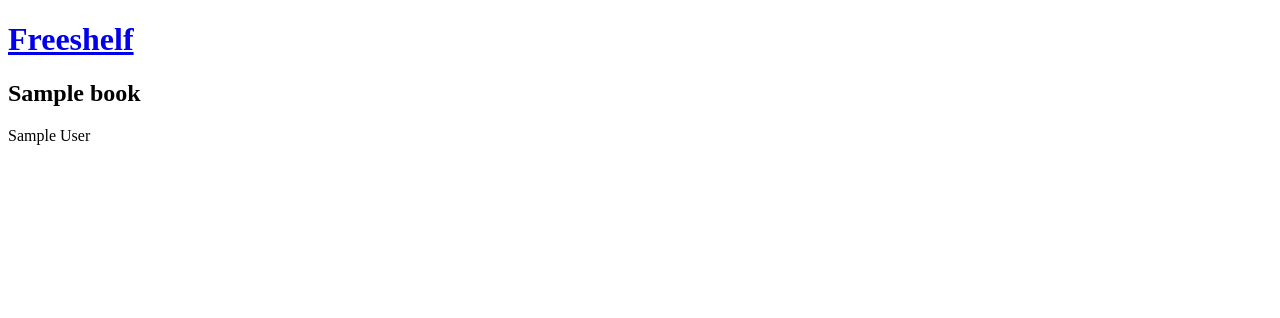
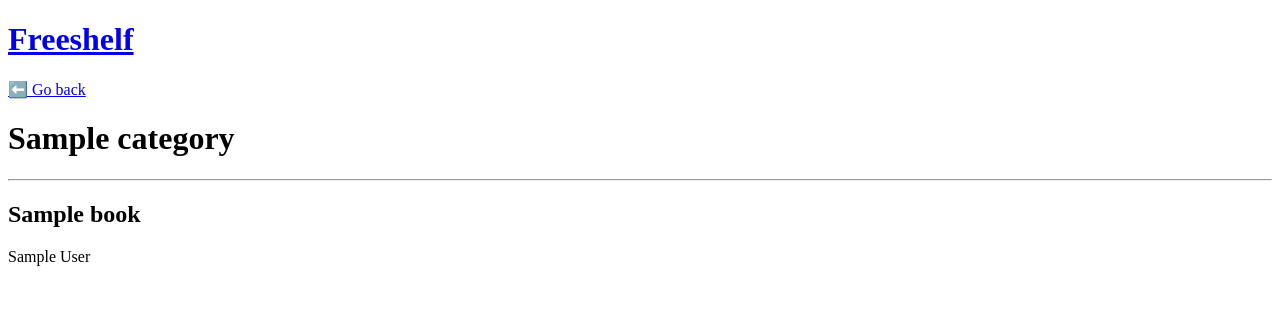
Before and after one commit to Momentum-Team-8/django-freeshelf-roanblanchard, a Django app: a page that uses books/templates/books/show_category.html in a window 1280 px wide. Shown: the top 318 px of the page. Run offline with Django 3.2, Linux system fonts and the light colour scheme; tables that the repository leaves empty hold one stand-in row (values such as "Sample post").

Commit message:
added a go back button on the category details view

```diff
--- a/books/templates/books/show_category.html
+++ b/books/templates/books/show_category.html
@@ -1,8 +1,9 @@
 {% extends "base.html" %}
 
 {% block content %}
-
-<h1> {{ category.name }} </h1>
+<a href="{% url 'book_list' %}" class=""> ⬅️ Go back</a>
+<h1> {{ categories.name }} </h1>
+<hr>
 {%  for book in books%}
     <h2>{{ book.title }}</h2>
     <p>{{ book.author }}</p>
```
